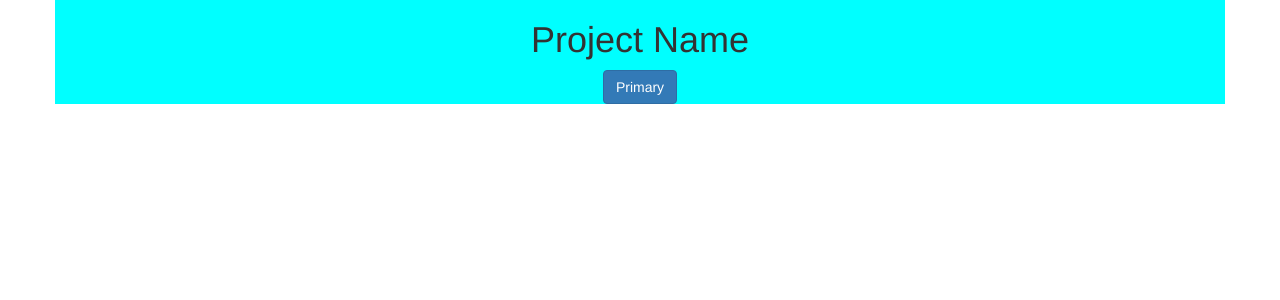
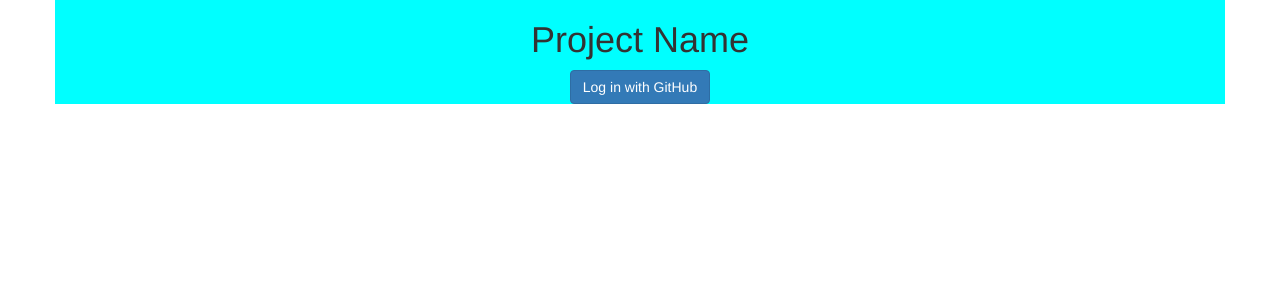
Before and after one commit to vincentmvdm/momenta, a Flask app: page / in a window 1280 px wide. Shown: the top 300 px of the page. Run offline with Flask 2, Linux system fonts and the light colour scheme; some libraries are stand-ins or nearby versions.

Commit message:
Changed button.

```diff
--- a/templates/index.html
+++ b/templates/index.html
@@ -24,7 +24,7 @@
         <div class="col-xs-12 col-md-8 col-md-offset-2">
           <h1 class="text-center animated fadeIn">Project Name</h1>
           <form>
-            <button type="button" class="btn btn-primary center-block">Primary</button>
+            <button type="button" class="btn btn-primary center-block">Log in with GitHub</button>
           </form>
         </div>
       </div>
```
